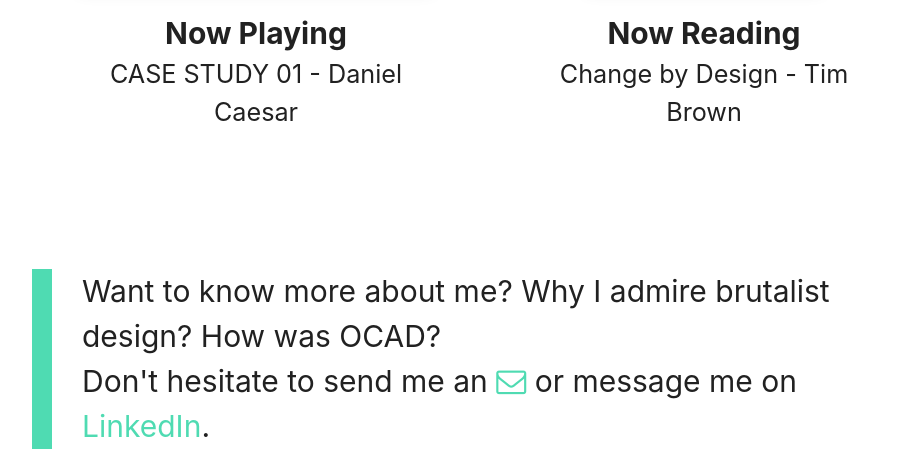
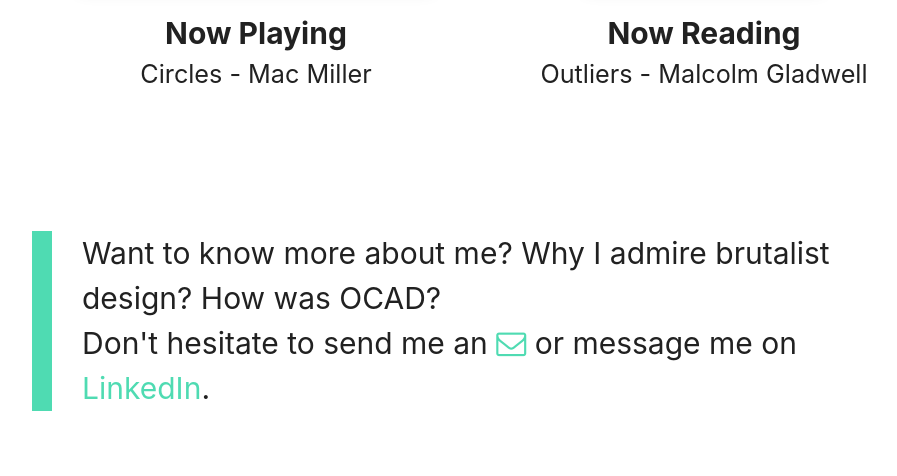
Before and after one commit to stephenlow12/stephenlow12.github.io, a plain HTML site: page about.html in a window 1280 px wide. Shown: the part 2719-3195 px from the top of the page, without its empty margins (160-1057 px from the left). Drawn offline with nearby package versions, Linux system fonts and the light colour scheme.

Commit message:
about update

```diff
--- a/about.html
+++ b/about.html
@@ -178,10 +178,10 @@
         data-aos-duration="1000"
         data-aos-easing="ease-out-quad">
 
-      <a href="https://open.spotify.com/album/4mvxoogQn8p84Wz17zTHnJ" target="_blank"><img src="img/music-cover.jpg" alt="music-cover" class="responsive-img z-depth-3" style="height:350px;"></a>
+      <a href="https://open.spotify.com/album/5sY6UIQ32GqwMLAfSNEaXb?si=qlHM-kG0S4aumQ1OX_BcLw" target="_blank"><img src="img/music-cover.jpg" alt="music-cover" class="responsive-img z-depth-3" style="height:350px;"></a>
       <p class="col s12 m12 center-align flow-text">
             <span class="xxx-large-text" style="font-weight:700;">Now Playing<br></span>
-            CASE STUDY 01 - Daniel Caesar
+            Circles - Mac Miller
           </p>
       </div>
 
@@ -193,7 +193,7 @@
       <img src="img/book-cover.jpg" alt="book-cover" class="responsive-img z-depth-3" style="height:350px;">
       <p class="col s12 m12 center-align flow-text">
             <span class="xxx-large-text" style="font-weight:700;">Now Reading<br></span>
-            Change by Design - Tim Brown
+            Outliers - Malcolm Gladwell
           </p>
       </div>
     </div>
```
Also changed, not shown: img/book-cover.jpg, img/music-cover.jpg.
